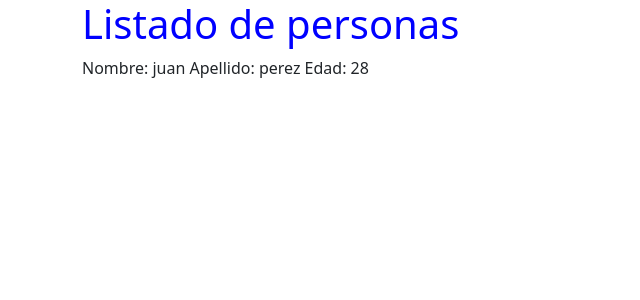
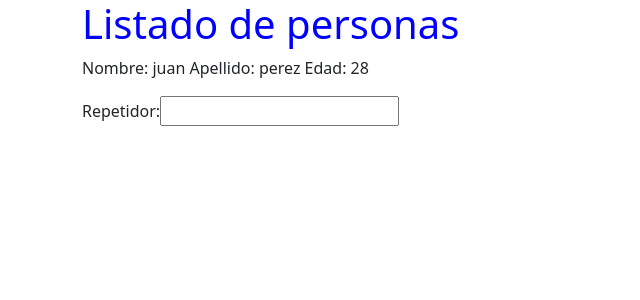
Before and after one commit to brayansanchez18/universidad-angular, an Angular app: page / in a window 1280 px wide. Shown: the top 300 px of the page, without its empty margins (0-640 px from the left). Built offline with nearby package versions, Linux system fonts and the light colour scheme.

Commit message:
template reference varable en angular

```diff
--- a/src/app/persona/persona.component.html
+++ b/src/app/persona/persona.component.html
@@ -3,3 +3,9 @@
   Apellido: {{ apellido }}
   Edad: {{ edad }}
 </p>
+
+<div (keyup)="0">
+  <label>Repetidor:</label>
+  <input #entrada>
+  {{entrada.value}}
+</div>
```
